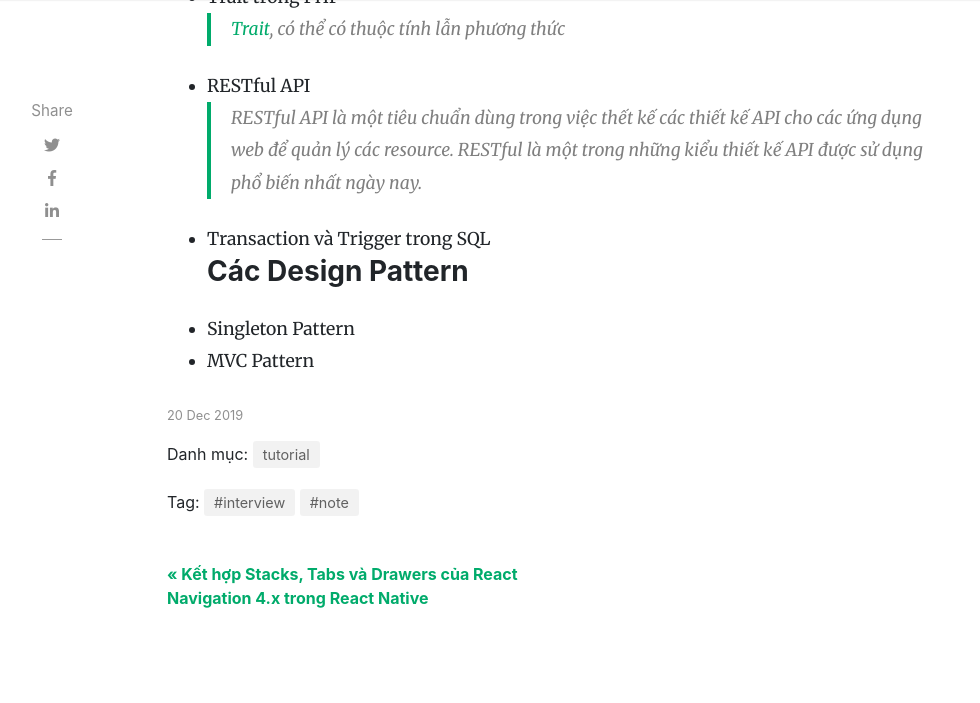
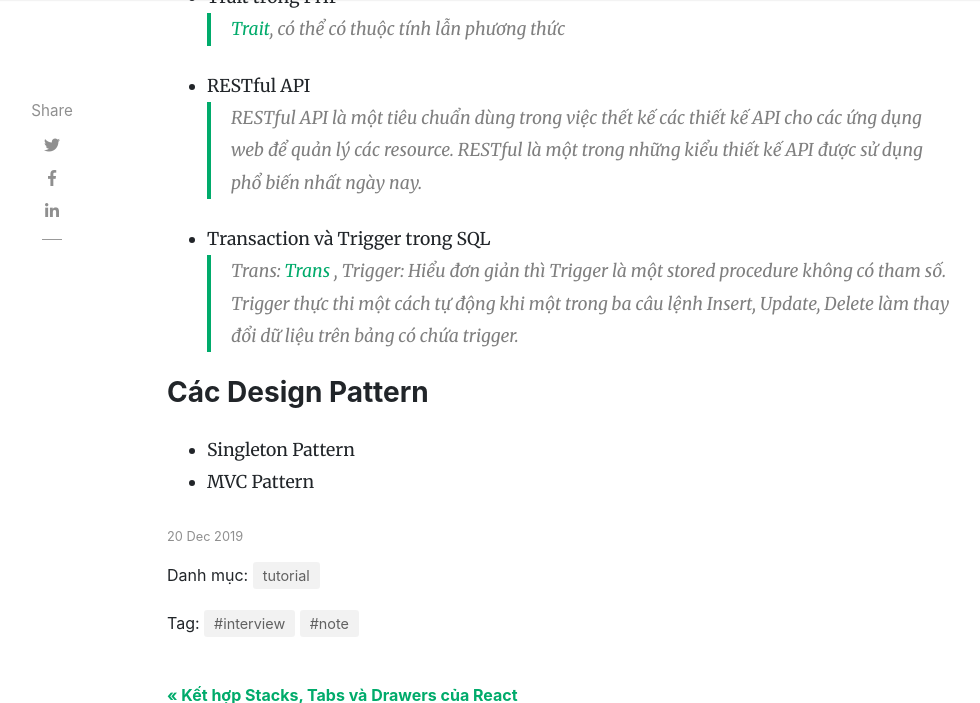
Before and after one commit to tuitucode/tuitucode.github.io, a Jekyll site: the page built from _posts/2019-12-20-kinh-nghiem-phong-van.md, in a window 1280 px wide and 900 px high, scrolled down 2827 px, cut to the strip 0-703 px from the top of the window. Shown: the whole strip, without its empty margins (118-1098 px from the left). Built offline with Jekyll 4.4.1, drawn with Linux system fonts in a browser that asks for light colours; nearby versions of some CDN libraries; comment, search, counter and statistics services are not loaded.

Commit message:
Update 2019-12-20-kinh-nghiem-phong-van.md

```diff
--- a/_posts/2019-12-20-kinh-nghiem-phong-van.md
+++ b/_posts/2019-12-20-kinh-nghiem-phong-van.md
@@ -53,6 +53,9 @@ FULL OUTER: lấy hết
 - RESTful API
 > RESTful API là một tiêu chuẩn dùng trong việc thết kế các thiết kế API cho các ứng dụng web để quản lý các resource. RESTful là một trong những kiểu thiết kế API được sử dụng phổ biến nhất ngày nay.
 - Transaction và Trigger trong SQL
+> Trans: [Trans](https://viblo.asia/p/cac-lenh-xu-ly-transaction-trong-sql-Do754kaelM6)
+, Trigger: Hiểu đơn giản thì Trigger là một stored procedure không có tham số. Trigger thực thi một cách tự động khi một trong ba câu lệnh Insert, Update, Delete làm thay đổi dữ liệu trên bảng có chứa trigger.
+
 ### Các Design Pattern
 - Singleton Pattern
 - MVC Pattern
```
